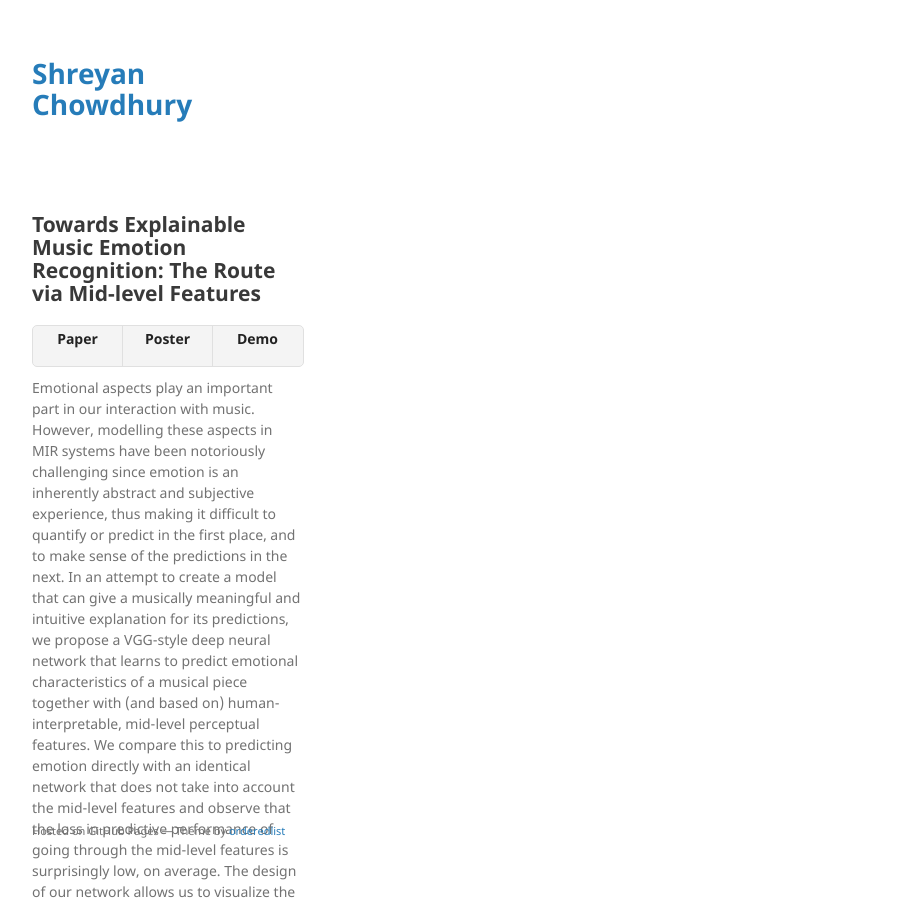
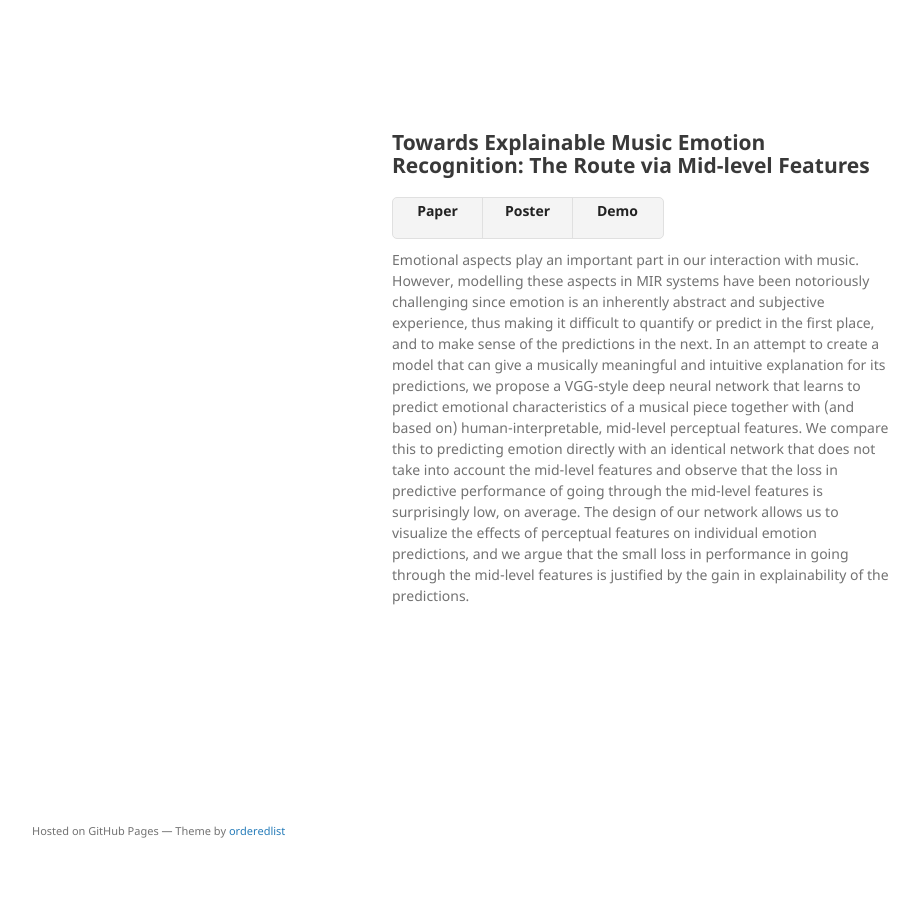
Before and after one commit to shreyanc/shreyanc.github.io, a Jekyll site: the page built from ismir2019_paper_poster.md, in a window 1280 px wide. Shown: the whole page, without its empty margins (178-1097 px from the left). Built offline with Jekyll 4.4.1, drawn with Linux system fonts in a browser that asks for light colours.

Commit message:
Create minimal.html

```diff
--- a/_layouts/minimal.html
+++ b/_layouts/minimal.html
@@ -24,9 +24,9 @@
   <body>
     <div class="wrapper">
       <header>
-        <h1><a href="{{ "/" | absolute_url }}">{{ site.title | default: site.github.repository_name }}</a></h1>
 
-
+      </header>
+      <section>
 
       {{ content }}
 
```
